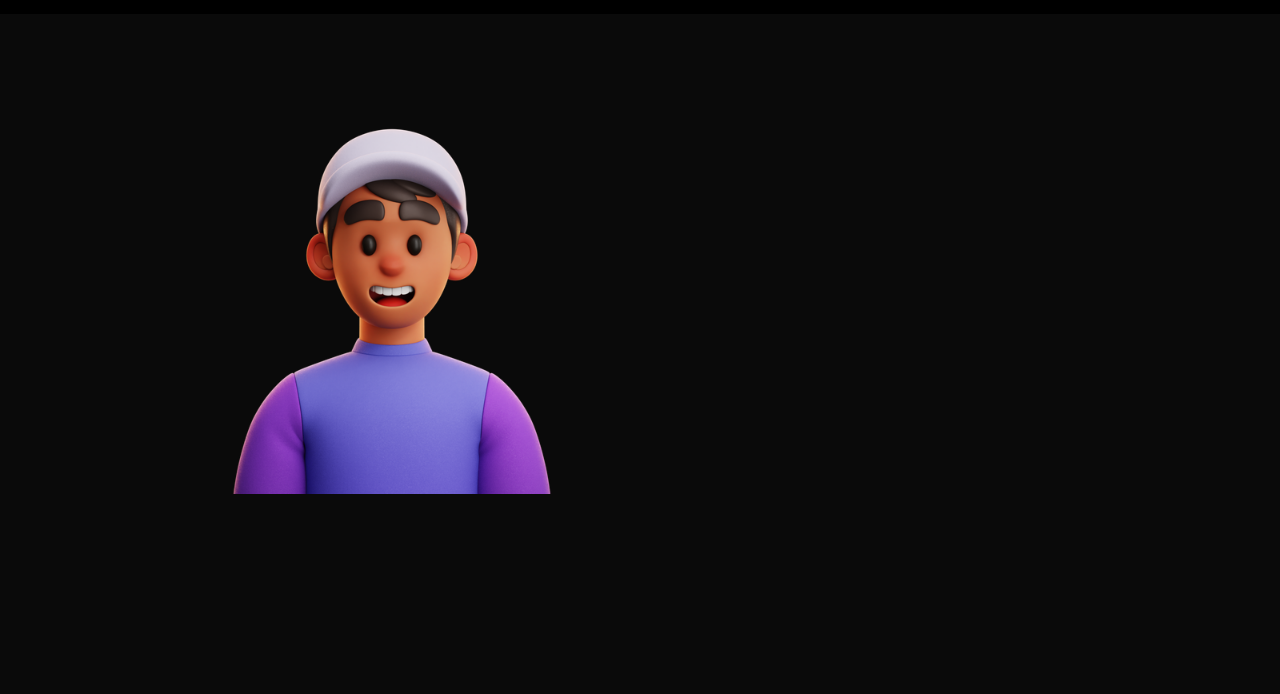
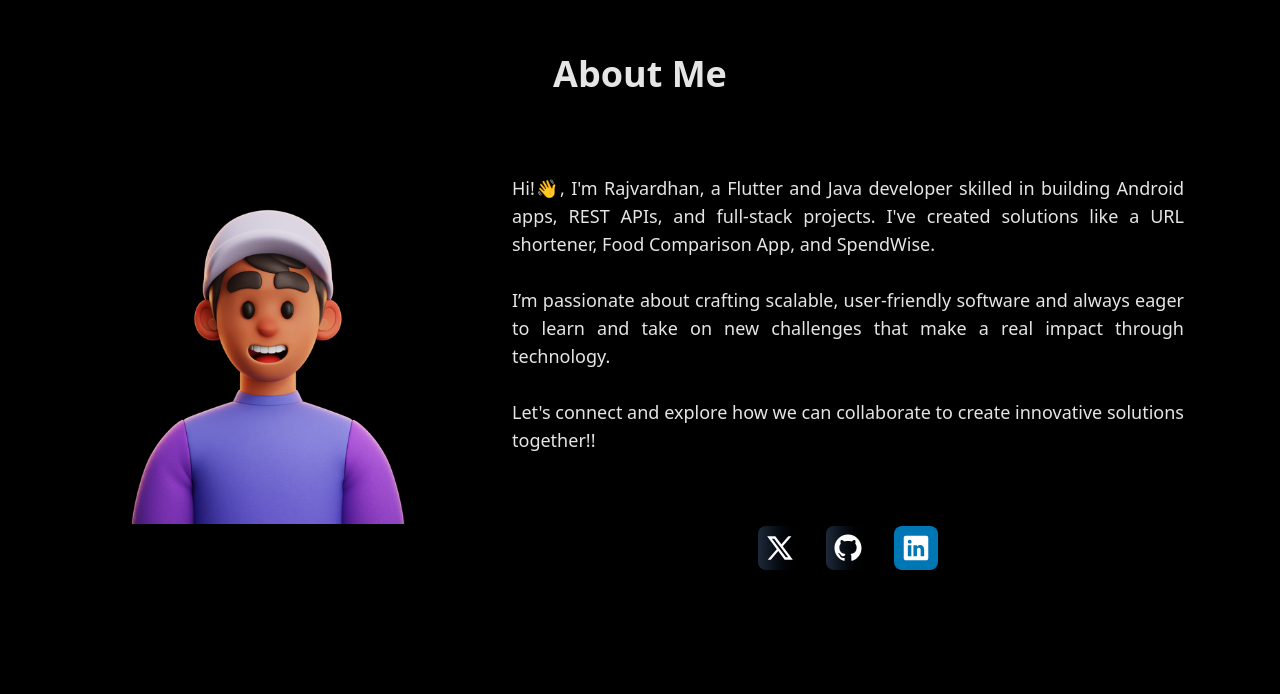
Before and after one commit to invictus04/My-Portfolio, a Next.js app: page / in a window 1280 px wide. Shown: the part 786-1480 px from the top of the page. Built offline with nearby package versions, Linux system fonts and the light colour scheme.

Commit message:
Completed about me

```diff
--- a/src/components/AboutMe.tsx
+++ b/src/components/AboutMe.tsx
@@ -1,15 +1,46 @@
+import Github from "./link/github";
+import CorporateSocial from "./link/CorporateSocial";
+import LinkedIn1 from "./link/CorporateSocial";
+import Twitter from "./link/twitter";
+
 export function AboutMe() {
     return (
-        <section className="py-20 min-h-screen">
-            <div className="max-w-4xl mx-auto">
-                <div className="flex justify-start mb-6">
+        <section className="py-10 min-h-screen w-full bg-black">
+    <h2 className="text-4xl font-bold mb-10 text-neutral-200 text-center">
+        About Me
+    </h2>
+
+    <div className="flex flex-col lg:flex-row items-center justify-center px-8 gap-10">
+        <div className="flex-shrink-0 pr-8">
             <img
                 src="/man.png"
                 alt="About Me"
-                        className="h-100 w-00 mb-4 object-cover"
+                className="w-45 sm:w-60 md:w-70 lg:w-75 xl:w-86 2xl:w-100 h-auto object-cover"
             />
+        </div>
+
+        <div className="max-w-2xl text-neutral-200">
+            <p className="text-lg text-justify pt-10">
+                Hi!👋, I'm Rajvardhan, a Flutter and Java developer skilled in building Android apps, REST APIs, and full-stack projects. I've created solutions like a URL shortener, Food Comparison App, and SpendWise.
+                <br /><br />
+                I’m passionate about crafting scalable, user-friendly software and always eager to learn and take on new challenges that make a real impact through technology.
+                <br /><br />
+                Let's connect and explore how we can collaborate to create innovative solutions together!!
+            </p>
+            <div className="flex justify-center gap-6 mt-8 pt-10">
+                <a href="https://x.com/Rajvard098270?t=by45GT4YboJb8W6hD6wQsQ&s=09" target="_blank" rel="noopener noreferrer">
+                    <Twitter />
+                </a>
+                <a href="https://github.com/invictus04" target="_blank" rel="noopener noreferrer">
+                    <Github />
+                </a>
+                <a href="https://www.linkedin.com/in/rajvardhan-singh-gangwar-b404831b9?utm_source=share&utm_campaign=share_via&utm_content=profile&utm_medium=android_app" target="_blank" rel="noopener noreferrer">
+                    <CorporateSocial/>
+                </a>
+            </div>
         </div>
     </div>
 </section>
+
     );
 }
--- a/src/components/ContactMe.tsx
+++ b/src/components/ContactMe.tsx
@@ -3,7 +3,7 @@ import { RainbowButton } from "./magicui/rainbow-button";
 
 export function ContactMe() {
     return (
-        <section className="py-20">
+        <section className="py-20 min-h-screen">
                 <h2 className="text-3xl font-bold mb-4 text-neutral-200 text-center">
                     Get in Touch With Me
                 </h2>
--- a/src/components/Projects.tsx
+++ b/src/components/Projects.tsx
@@ -1,6 +1,6 @@
 export function ProjectsComponent() {
     return (
-        <section className="py-20">
+        <section className="py-20 w-full min-h-screen">
             <div className="max-w-4xl mx-auto text-center">
                 <h2 className="text-4xl font-bold mb-4">Projects</h2>
                 <p className="text-lg text-gray-600">
--- a/src/components/TechStack.tsx
+++ b/src/components/TechStack.tsx
@@ -81,7 +81,10 @@ const items = [
 ];
 
     return (
-        <section className="py-8 min-h-screen">
+        <section className="py-10 min-h-screen w-full">
+            <h2 className="text-4xl font-bold mb-4 text-neutral-200 text-center">
+                Tech Stack
+            </h2>
             <BentoGrid className="max-w-4xl px-2 py-4">
             {items.map((item, index) => (
             <MagicCard key={index} className={item.className} gradientFrom="#d397fa" gradientTo="#8364e8">
--- /dev/null
+++ b/src/components/link/CorporateSocial.tsx
@@ -0,0 +1,19 @@
+"use client";
+import React from 'react';
+
+const CorporateSocial = () => {
+  return (
+    <section className="flex justify-center items-center">
+      <button className="group flex justify-center p-2 rounded-md drop-shadow-xl bg-[#0077b5] from-gray-800 text-white font-semibold hover:translate-y-3 hover:rounded-[50%] transition-all duration-500 hover:from-[#331029] hover:to-[#310413]">
+        <svg xmlns="http://www.w3.org/2000/svg" width="1em" height="1.1em" viewBox="0 0 512 512" strokeWidth={0} fill="currentColor" stroke="currentColor" className="w-7 h-7">
+          <path d="M444.17 32H70.28C49.85 32 32 46.7 32 66.89v374.72C32 461.91 49.85 480 70.28 480h373.78c20.54 0 35.94-18.21 35.94-38.39V66.89C480.12 46.7 464.6 32 444.17 32zm-273.3 373.43h-64.18V205.88h64.18zM141 175.54h-.46c-20.54 0-33.84-15.29-33.84-34.43 0-19.49 13.65-34.42 34.65-34.42s33.85 14.82 34.31 34.42c-.01 19.14-13.31 34.43-34.66 34.43zm264.43 229.89h-64.18V296.32c0-26.14-9.34-44-32.56-44-17.74 0-28.24 12-32.91 23.69-1.75 4.2-2.22 9.92-2.22 15.76v113.66h-64.18V205.88h64.18v27.77c9.34-13.3 23.93-32.44 57.88-32.44 42.13 0 74 27.77 74 87.64z" />
+        </svg>
+        <span className="absolute opacity-0 group-hover:opacity-100 group-hover:text-white-100 group-hover:text-lg group-hover:-translate-y-10 duration-700">
+          Linkedin
+        </span>
+      </button>
+    </section>
+  );
+}
+
+export default CorporateSocial;
--- /dev/null
+++ b/src/components/link/github.tsx
@@ -0,0 +1,20 @@
+"use client";
+
+import React from 'react';
+
+const Github = () => {
+  return (
+    <section className="flex justify-center items-center">
+      <button className="group flex justify-center p-2 rounded-md drop-shadow-xl bg-gradient-to-r from-gray-800 to-black text-white font-semibold hover:translate-y-3 hover:rounded-[50%] transition-all duration-500 hover:from-[#331029] hover:to-[#310413]">
+        <svg xmlns="http://www.w3.org/2000/svg" fill="none" viewBox="0 0 15 15" className="w-7 h-7">
+          <path clipRule="evenodd" fillRule="evenodd" fill="currentColor" d="M7.49933 0.25C3.49635 0.25 0.25 3.49593 0.25 7.50024C0.25 10.703 2.32715 13.4206 5.2081 14.3797C5.57084 14.446 5.70302 14.2222 5.70302 14.0299C5.70302 13.8576 5.69679 13.4019 5.69323 12.797C3.67661 13.235 3.25112 11.825 3.25112 11.825C2.92132 10.9874 2.44599 10.7644 2.44599 10.7644C1.78773 10.3149 2.49584 10.3238 2.49584 10.3238C3.22353 10.375 3.60629 11.0711 3.60629 11.0711C4.25298 12.1788 5.30335 11.8588 5.71638 11.6732C5.78225 11.205 5.96962 10.8854 6.17658 10.7043C4.56675 10.5209 2.87415 9.89918 2.87415 7.12104C2.87415 6.32925 3.15677 5.68257 3.62053 5.17563C3.54576 4.99226 3.29697 4.25521 3.69174 3.25691C3.69174 3.25691 4.30015 3.06196 5.68522 3.99973C6.26337 3.83906 6.8838 3.75895 7.50022 3.75583C8.1162 3.75895 8.73619 3.83906 9.31523 3.99973C10.6994 3.06196 11.3069 3.25691 11.3069 3.25691C11.7026 4.25521 11.4538 4.99226 11.3795 5.17563C11.8441 5.68257 12.1245 6.32925 12.1245 7.12104C12.1245 9.9063 10.4292 10.5192 8.81452 10.6985C9.07444 10.9224 9.30633 11.3648 9.30633 12.0413C9.30633 13.0102 9.29742 13.7922 9.29742 14.0299C9.29742 14.2239 9.42828 14.4496 9.79591 14.3788C12.6746 13.4179 14.75 10.7025 14.75 7.50024C14.75 3.49593 11.5036 0.25 7.49933 0.25Z" />
+        </svg>
+        <span className="absolute opacity-0 group-hover:opacity-100 group-hover:text-white-100 group-hover:text-lg group-hover:-translate-y-10 duration-700">
+          GitHub
+        </span>
+      </button>
+    </section>
+  );
+}
+
+export default Github;
--- /dev/null
+++ b/src/components/link/twitter.tsx
@@ -0,0 +1,21 @@
+"use client";
+import Link from 'next/link';
+import React from 'react';
+
+const Twitter = () => {
+  return (
+    <section className="flex justify-center items-center">
+
+      <button className="group flex justify-center p-2 rounded-md drop-shadow-xl bg-gradient-to-r from-gray-800 to-black text-white font-semibold hover:translate-y-3 hover:rounded-[50%] transition-all duration-500 hover:from-[#331029] hover:to-[#310413]">
+        <svg xmlns="http://www.w3.org/2000/svg" width="1em" height="1em" viewBox="0 0 24 24" strokeWidth={0} fill="currentColor" stroke="currentColor" className="w-7 h-7">
+          <path d="M8 2H1L9.26086 13.0145L1.44995 21.9999H4.09998L10.4883 14.651L16 22H23L14.3917 10.5223L21.8001 2H19.1501L13.1643 8.88578L8 2ZM17 20L5 4H7L19 20H17Z" />
+        </svg>
+        <span className="absolute opacity-0 group-hover:opacity-100 group-hover:text-white-100 group-hover:text-lg group-hover:-translate-y-10 duration-700">
+          x
+        </span>
+      </button>
+    </section>
+  );
+}
+
+export default Twitter;
```
Lines whose indentation alone changed are shown as unchanged.
